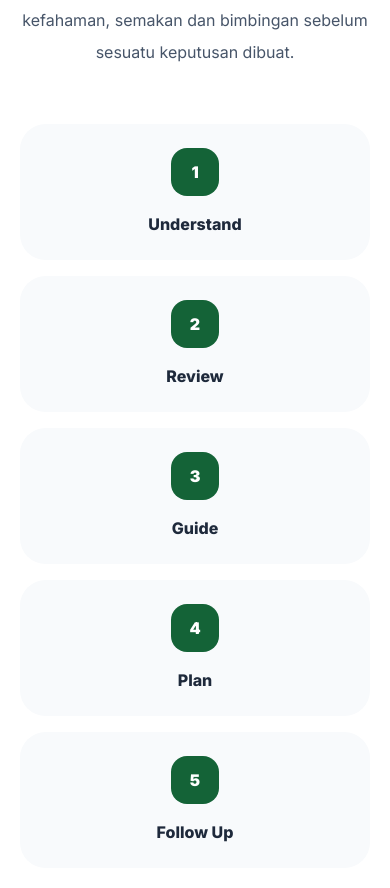
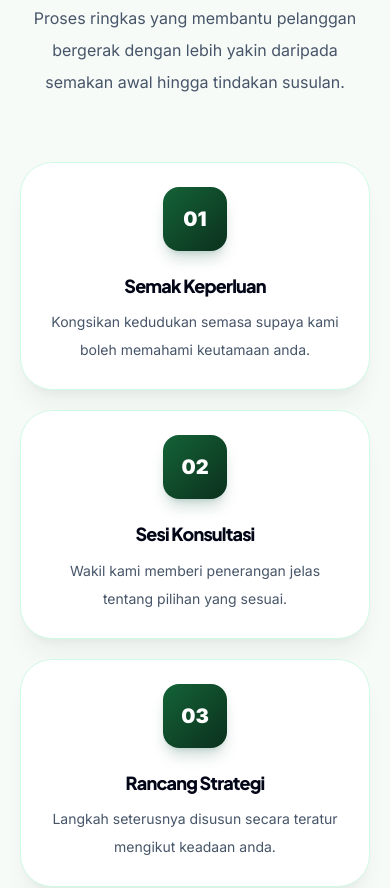
Before and after one commit to Neugens-Solution/papaipay-website, a Next.js app: page / in a window 390 px wide. Shown: the part 3594-4482 px from the top of the page. Built offline with nearby package versions, Linux system fonts and the light colour scheme.

Commit message:
style: refine mobile henrys asset and visual polish

```diff
--- a/app/page.tsx
+++ b/app/page.tsx
@@ -1,6 +1,6 @@
 "use client";
 
-import { useEffect, useState } from "react";
+import { useEffect, useState, type ReactNode } from "react";
 
 const navItems = ["About", "Approach", "Services", "Team", "Careers", "FAQ"];
 const services = [
@@ -32,6 +32,24 @@ const heroTrustItems = [
   ["Structured Approach", "Proses yang tersusun untuk setiap keputusan kewangan anda."],
   ["Client-Focused Guidance", "Keperluan anda menjadi asas kepada setiap cadangan kami."],
   ["Long-Term Support", "Kami bersama anda untuk setiap langkah sepanjang perjalanan."],
+];
+
+const journeySteps = [
+  ["01", "Semak Keperluan", "Kongsikan kedudukan semasa supaya kami boleh memahami keutamaan anda."],
+  ["02", "Sesi Konsultasi", "Wakil kami memberi penerangan jelas tentang pilihan yang sesuai."],
+  ["03", "Rancang Strategi", "Langkah seterusnya disusun secara teratur mengikut keadaan anda."],
+  ["04", "Tindakan Susulan", "Kami membantu memastikan proses berjalan lancar sehingga selesai."],
+];
+const stats = [
+  ["10", "Tahun Pengalaman"],
+  ["80", "Wakil Penasihat Kewangan"],
+  ["16,000", "Pelanggan Berpuas Hati"],
+  ["RM450 Juta", "Aset Di Bawah Nasihat"],
+];
+const henryBenefits = [
+  ["Kenal Pasti Peluang Aset", "Kami bantu pelanggan mengenal pasti pilihan aset yang berpotensi dan sesuai dengan keadaan semasa."],
+  ["Rancang Dengan Strategi", "Setiap langkah dirancang secara tersusun supaya keputusan dibuat dengan lebih yakin."],
+  ["Bina Masa Depan Yang Lebih Stabil", "Dengan aset yang tepat, pelanggan boleh merancang masa depan dengan lebih baik."],
 ];
 const whatWeDo = [
   ["01", "Penyatuan Komitmen Kewangan", "Menyusun semula komitmen sedia ada supaya aliran kewangan lebih teratur dan mudah diuruskan."],
@@ -75,7 +93,7 @@ function Header() {
   );
 }
 
-function SectionTitle({ eyebrow, title, text }: { eyebrow: string; title: string; text: string }) {
+function SectionTitle({ eyebrow, title, text }: { eyebrow: string; title: ReactNode; text: string }) {
   return (
     <div className="mx-auto max-w-3xl text-center">
       <p className="text-xs font-extrabold uppercase tracking-[0.28em] text-brand-700">{eyebrow}</p>
@@ -129,6 +147,92 @@ function HeroSlider() {
   );
 }
 
+function JourneySection() {
+  return (
+    <section className="bg-[#f7fbf8] px-5 py-24 lg:px-8">
+      <div className="mx-auto max-w-7xl">
+        <SectionTitle eyebrow="Customer Journey" title={<>Berurusan Dengan Papaipay Dalam<br />4 Langkah Mudah</>} text="Proses ringkas yang membantu pelanggan bergerak dengan lebih yakin daripada semakan awal hingga tindakan susulan." />
+        <div className="relative mx-auto mt-16 grid max-w-6xl gap-5 md:grid-cols-4">
+          <div className="absolute left-[12%] right-[12%] top-16 hidden h-px bg-gradient-to-r from-transparent via-brand-700/25 to-transparent md:block" />
+          {journeySteps.map(([number, title, text]) => (
+            <div key={title} className="relative rounded-[2rem] border border-emerald-100 bg-white p-6 text-center shadow-xl shadow-emerald-950/5">
+              <div className="mx-auto grid h-16 w-16 place-items-center rounded-2xl bg-gradient-to-br from-brand-700 to-brand-900 text-xl font-black text-white shadow-lg shadow-emerald-900/20 md:h-[4.25rem] md:w-[4.25rem]">
+                {number}
+              </div>
+              <h3 className="mt-6 text-lg font-extrabold leading-tight text-slate-950">{title}</h3>
+              <p className="mt-3 text-sm leading-7 text-slate-600">{text}</p>
+            </div>
+          ))}
+        </div>
+      </div>
+    </section>
+  );
+}
+
+function StatsSection() {
+  return (
+    <section className="bg-white px-5 py-24 lg:px-8">
+      <div className="mx-auto max-w-7xl">
+        <SectionTitle eyebrow="Statistics" title={<>Pendekatan Profesional<br />Hasil Yang Terbukti</>} text="Kami membantu pelanggan melihat pilihan kewangan dan aset melalui pendekatan yang diperakui dan dipercayai." />
+        <div className="mt-14 grid gap-5 md:grid-cols-2 lg:grid-cols-4">
+          {stats.map(([value, label]) => (
+            <div key={label} className="rounded-[2rem] border border-emerald-100 bg-[#f7fbf8] p-7 text-center shadow-xl shadow-emerald-950/5">
+              <div className={`font-extrabold leading-none tracking-[-0.075em] text-brand-800 ${value === "RM450 Juta" ? "text-[2.65rem] md:text-[2.85rem]" : "text-5xl md:text-6xl"}`}>{value}</div>
+              <p className="mx-auto mt-4 max-w-[13rem] text-sm font-extrabold uppercase leading-6 tracking-[0.08em] text-slate-600">{label}</p>
+            </div>
+          ))}
+        </div>
+      </div>
+    </section>
+  );
+}
+
+function HenryAssetSection() {
+  return (
+    <section id="henry" className="bg-[#071d12] px-5 py-24 text-white lg:px-8">
+      <div className="mx-auto max-w-7xl">
+        <div className="grid gap-10 lg:grid-cols-[0.95fr_1.05fr] lg:items-center">
+          <div>
+            <p className="text-xs font-extrabold uppercase tracking-[0.28em] text-emerald-300">Henry's Asset Approach</p>
+            <h2 className="mt-4 text-3xl font-extrabold leading-[1.04] tracking-[-0.045em] md:text-5xl">Pendekatan Aset Yang Lebih Tersusun</h2>
+            <p className="mt-5 text-base leading-8 text-white/70 md:text-lg">Kami membantu pelanggan memahami pilihan aset melalui penerangan yang jelas, strategi yang teratur dan bimbingan yang berfokus kepada masa depan.</p>
+            <div className="mt-8 hidden grid-cols-1 gap-4 md:grid lg:grid-cols-3">
+              {henryBenefits.map(([title, text]) => (
+                <div key={title} className="rounded-[1.6rem] border border-white/10 bg-white/8 p-5 backdrop-blur">
+                  <div className="mb-5 grid h-11 w-11 place-items-center rounded-xl bg-emerald-300/15 text-emerald-200">◆</div>
+                  <h3 className="text-base font-extrabold leading-tight">{title}</h3>
+                  <p className="mt-3 text-sm leading-6 text-white/65">{text}</p>
+                </div>
+              ))}
+            </div>
+          </div>
+          <div className="relative overflow-hidden rounded-[2.4rem] shadow-2xl shadow-black/30">
+            <picture>
+              <source media="(max-width: 767px)" srcSet="/henrys-asset-mobile.png" />
+              <img src="/henrys-asset.png" alt="Henry Asset Approach" className="h-[640px] w-full object-cover md:h-[620px]" />
+            </picture>
+            <div className="absolute inset-0 bg-gradient-to-t from-black/78 via-black/10 to-transparent md:from-black/20" />
+            <div className="absolute inset-x-5 bottom-5 rounded-[1.8rem] border border-white/15 bg-slate-950/58 p-5 shadow-2xl shadow-black/30 backdrop-blur-xl md:hidden">
+              {henryBenefits.map(([title, text], index) => (
+                <div key={title} className="py-4 first:pt-1 last:pb-1">
+                  <div className="flex gap-4">
+                    <div className="mt-1 grid h-10 w-10 flex-none place-items-center rounded-xl bg-emerald-300/18 text-sm text-emerald-100 ring-1 ring-white/10">◆</div>
+                    <div>
+                      <h3 className="text-[15px] font-extrabold leading-tight text-white">{title}</h3>
+                      <p className="mt-2 text-[13px] leading-6 text-white/76">{text}</p>
+                    </div>
+                  </div>
+                  {index < henryBenefits.length - 1 && <div className="ml-14 mt-4 h-px w-24 bg-emerald-200/35" />}
+                </div>
+              ))}
+            </div>
+          </div>
+        </div>
+      </div>
+    </section>
+  );
+}
+
 function WhatWeDoSection() {
   return (
     <section id="services" className="bg-[#f7fbf8] px-5 py-24 lg:px-8">
@@ -171,18 +275,9 @@ export default function Home() {
       </section>
 
       <WhatWeDoSection />
-
-      <section id="henry" className="bg-white px-5 py-24 lg:px-8">
-        <SectionTitle eyebrow="Approach" title="A Clearer Way To Plan" text="Henry Asset Approach diposisikan sebagai pendekatan perundingan yang menekankan kefahaman, semakan dan bimbingan sebelum sesuatu keputusan dibuat." />
-        <div className="mx-auto mt-14 grid max-w-6xl gap-4 md:grid-cols-5">
-          {["Understand", "Review", "Guide", "Plan", "Follow Up"].map((step, index) => (
-            <div key={step} className="rounded-[1.6rem] bg-slate-50 p-6 text-center transition hover:bg-brand-50">
-              <div className="mx-auto mb-4 grid h-12 w-12 place-items-center rounded-2xl bg-brand-700 font-black text-white">{index + 1}</div>
-              <p className="font-extrabold text-slate-800">{step}</p>
-            </div>
-          ))}
-        </div>
-      </section>
+      <JourneySection />
+      <StatsSection />
+      <HenryAssetSection />
 
       <section className="px-5 py-24 lg:px-8">
         <SectionTitle eyebrow="Services" title="Advisory Support For Better Decisions" text="Peranan Papaipay adalah membantu pelanggan mendapatkan kefahaman dan bimbingan yang lebih tersusun sebelum meneruskan langkah seterusnya." />
```
